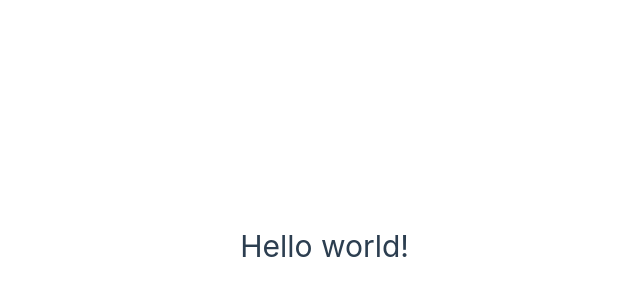
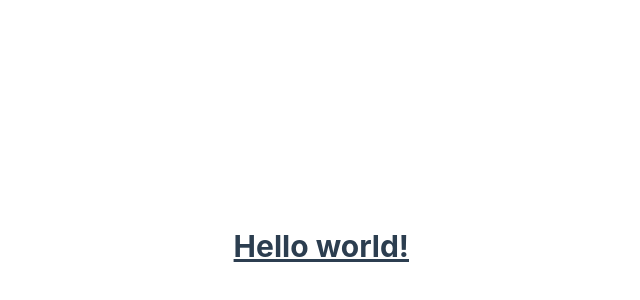
Before and after one commit to lSilverDev/Tailwind-page, a Vue app in the folder tailwindPage/: page / in a window 1280 px wide. Shown: the part 154-454 px from the top of the page, without its empty margins (231-871 px from the left). Built offline with nearby package versions, Linux system fonts and the light colour scheme.

Commit message:
tailwind Config

```diff
--- a/tailwindPage/src/App.vue
+++ b/tailwindPage/src/App.vue
@@ -9,6 +9,10 @@
 </script>
 
 <style scoped>
+@tailwind base;
+@tailwind components;
+@tailwind utilities;
+
 header {
   line-height: 1.5;
 }
--- a/tailwindPage/tailwind.config.js
+++ b/tailwindPage/tailwind.config.js
@@ -1,6 +1,9 @@
 /** @type {import('tailwindcss').Config} */
 module.exports = {
-  content: [],
+  content: [
+    "./index.html",
+    "./src/**/*.{vue,js,ts,jsx,tsx}",
+  ],
   theme: {
     extend: {},
   },
```
